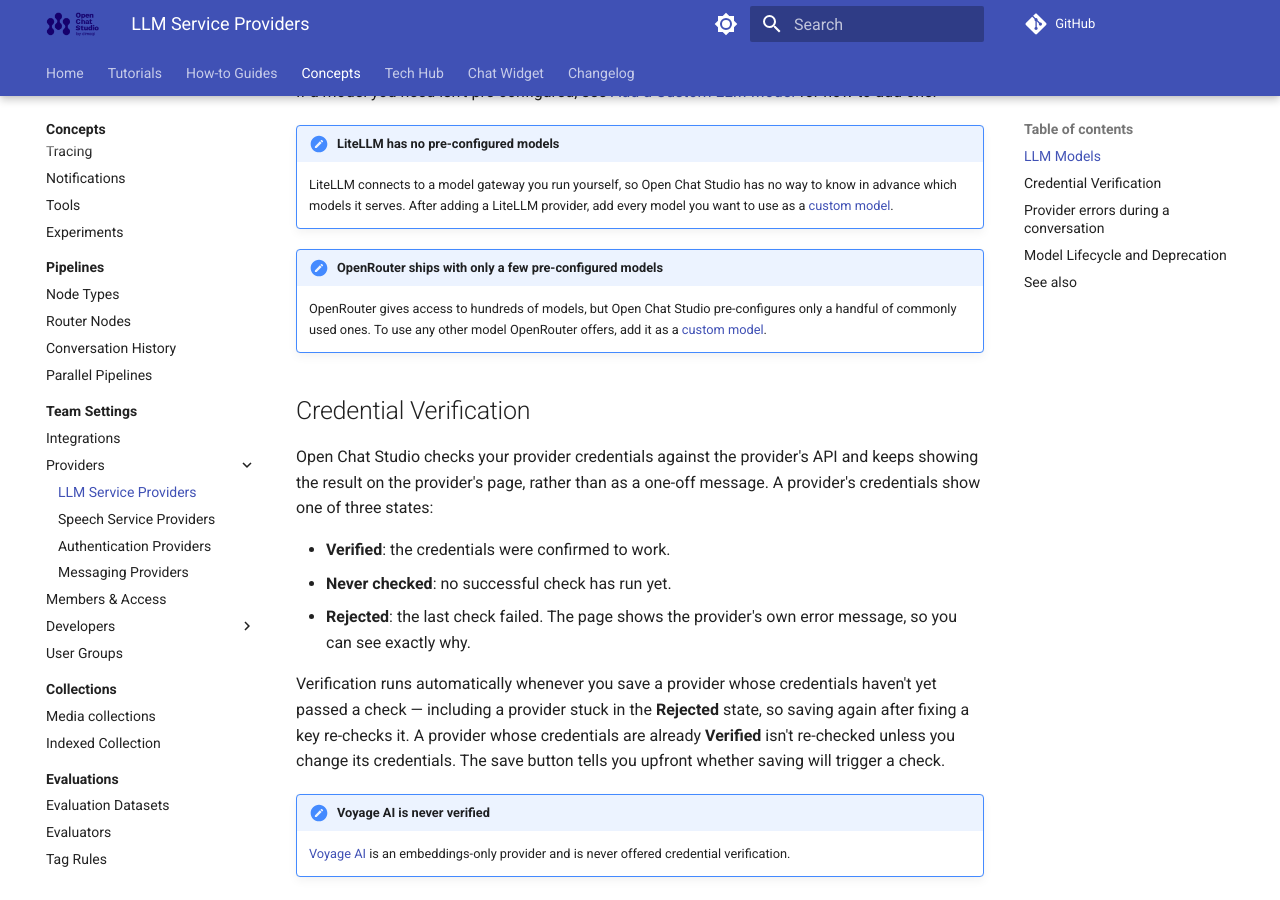
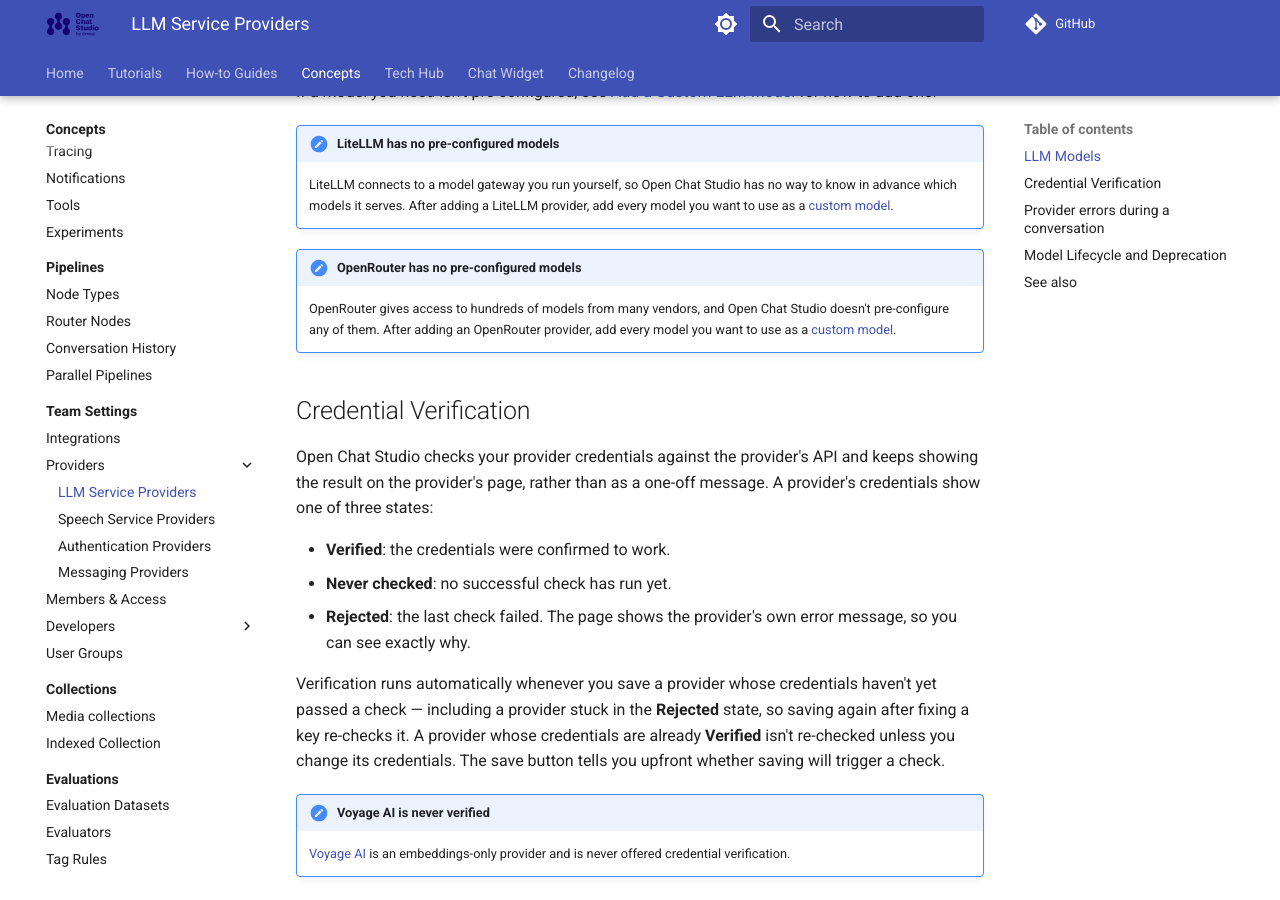
Before and after one commit to dimagi/open-chat-studio-docs, an MkDocs documentation site: the page built from docs/concepts/team/llm_providers.md, in a window 1280 px wide and 900 px high, scrolled down 1148 px. Built offline with MkDocs 1.6.1 and Material for MkDocs 9.7.7, drawn with Linux system fonts in a browser that asks for light colours; a script that is not in the unit is left out; comment, search, counter and statistics services are not loaded.

Commit message:
Correct OpenRouter docs: no pre-configured models
OpenRouter ships with no pre-configured models in OCS, so users must add
every model they want to use manually, as with LiteLLM.

Co-authored-by: Simon Kelly <249606+snopoke@users.noreply.github.com>
Co-Authored-By: Claude Opus 5 (1M context) <noreply@anthropic.com>

```diff
--- a/docs/concepts/team/llm_providers.md
+++ b/docs/concepts/team/llm_providers.md
@@ -34,9 +34,9 @@ If a model you need isn't pre-configured, see [Add a Custom LLM Model](../../how
 
     LiteLLM connects to a model gateway you run yourself, so Open Chat Studio has no way to know in advance which models it serves. After adding a LiteLLM provider, add every model you want to use as a [custom model](../../how-to/add_custom_llm_model.md).
 
-!!! note "OpenRouter ships with only a few pre-configured models"
+!!! note "OpenRouter has no pre-configured models"
 
-    OpenRouter gives access to hundreds of models, but Open Chat Studio pre-configures only a handful of commonly used ones. To use any other model OpenRouter offers, add it as a [custom model](../../how-to/add_custom_llm_model.md#openrouter-models).
+    OpenRouter gives access to hundreds of models from many vendors, and Open Chat Studio doesn't pre-configure any of them. After adding an OpenRouter provider, add every model you want to use as a [custom model](../../how-to/add_custom_llm_model.md#openrouter-models).
 
 ## Credential Verification
 
```
Also changed, not shown: docs/changelog.md (+1 -1 lines), docs/how-to/add_custom_llm_model.md (+1 -1 lines).
